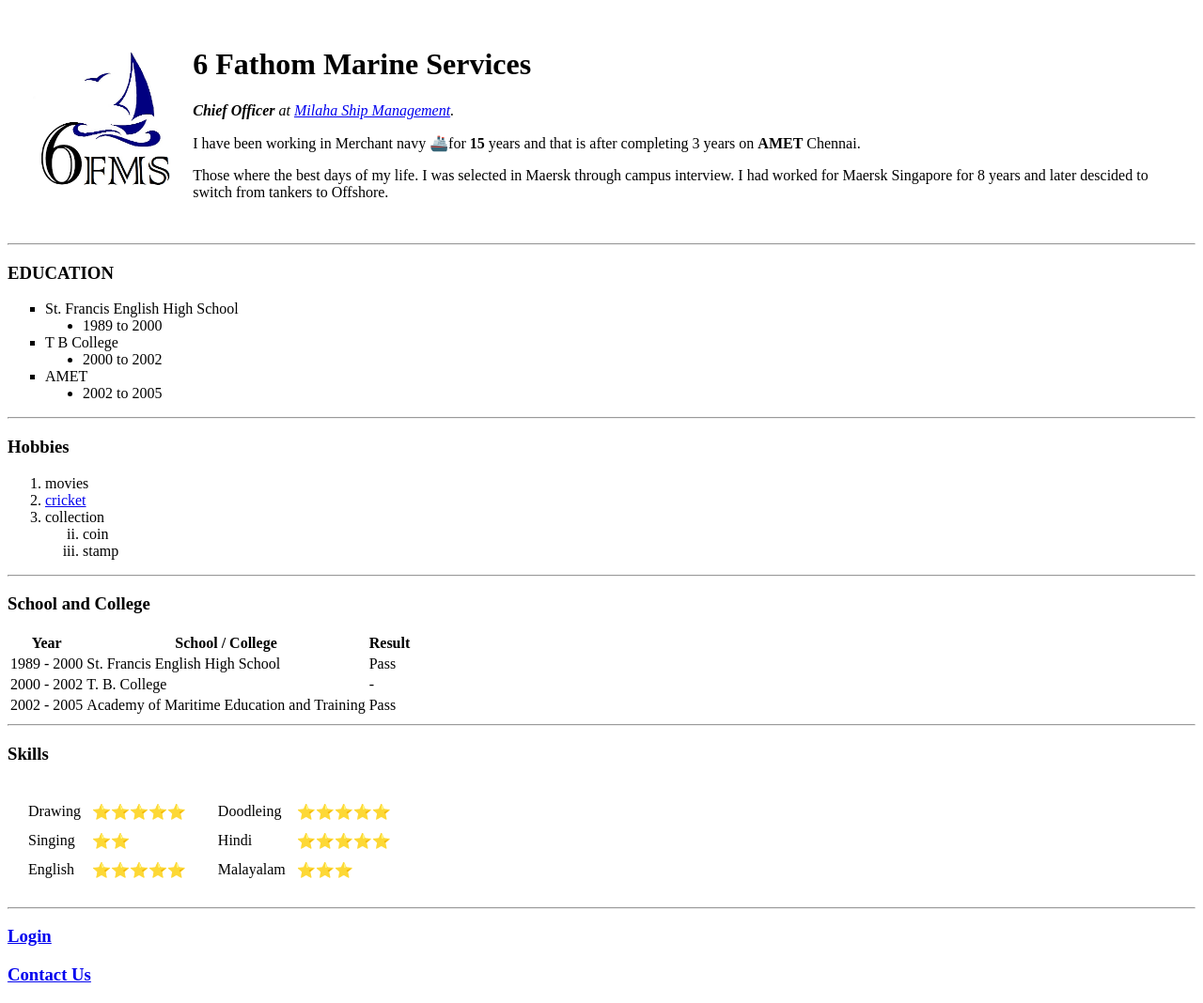
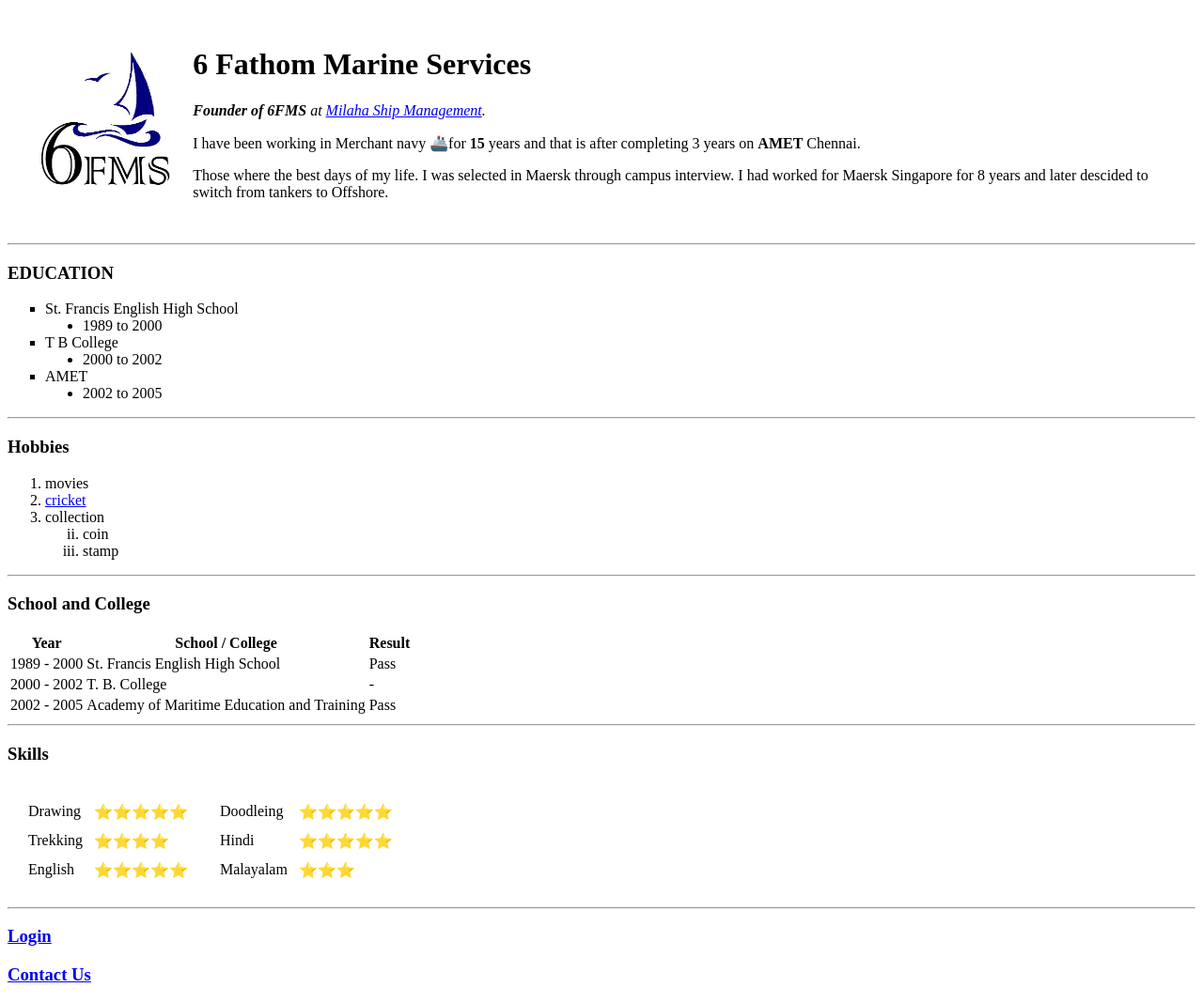
Before and after one commit to captalex002a/CV, a plain HTML site: page index.html in a window 1280 px wide. Shown: the whole page at 94% size. Drawn offline with Linux system fonts and the light colour scheme.

Commit message:
Update index.html

```diff
--- a/index.html
+++ b/index.html
@@ -11,7 +11,7 @@
     <td><a href="file:///Users/captalex002a/Documents/Web%20Development/Alex's%20Personal%20Site/index.html"><img src="6FMS.jpeg" witdh="150" height="150" alt="6 FMS logo"></a></td>
     <td>
       <h1>6 Fathom Marine Services</h1>
-      <p><em><strong>Chief Officer</strong> at <a href="https://www.milaha.com">Milaha Ship Management</a>.</em></p>
+      <p><em><strong>Founder of 6FMS </strong> at <a href="https://www.milaha.com">Milaha Ship Management</a>.</em></p>
       <p>I have been working in Merchant navy 🚢for <strong>15</strong> years and that is after completing 3 years on <strong>AMET</strong> Chennai.</p>
       <p>Those where the best days of my life. I was selected in Maersk through campus interview. I had worked for Maersk Singapore for 8 years and later descided to switch from tankers to Offshore.</p>
     </td>
@@ -88,8 +88,8 @@
             <td>⭐️⭐️⭐️⭐️⭐️</td>
           </tr>
           <tr>
-            <td>Singing</td>
-            <td>⭐️⭐️</td>
+            <td>Trekking</td>
+            <td>⭐️⭐️⭐️⭐️</td>
           </tr>
           <tr>
             <td>English</td>
```
